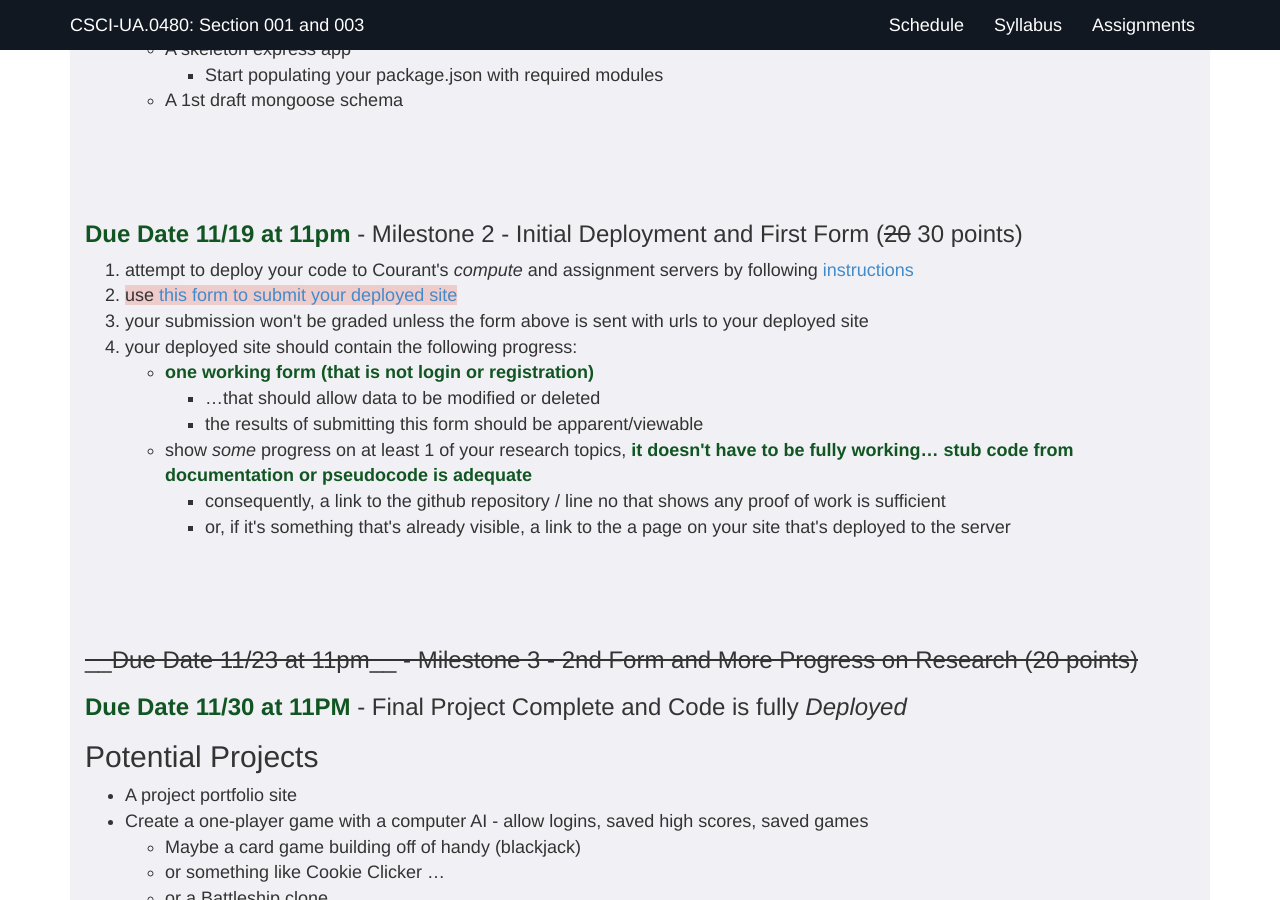
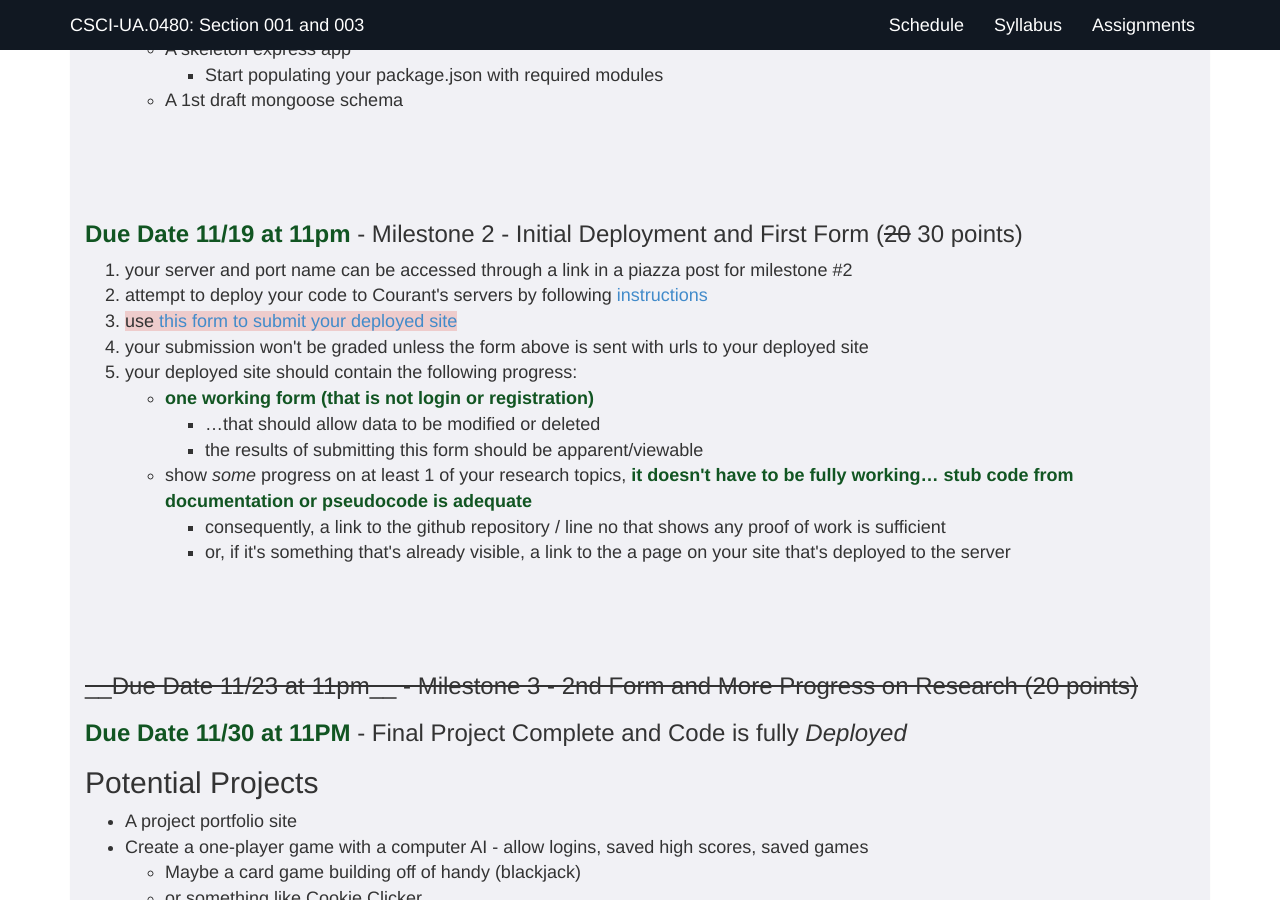
Before and after one commit to foureyes/csci-ua.0480-fall2018-001-003, a Jekyll site: the page built from final-project.markdown, in a window 1280 px wide and 900 px high, scrolled down 4006 px. Built offline with Jekyll 4.4.1, drawn with Linux system fonts in a browser that asks for light colours; a script that is not in the unit is left out.

Commit message:
additional deploy instructions

```diff
--- a/final-project.markdown
+++ b/final-project.markdown
@@ -201,10 +201,11 @@ Choose at least __8 points__ worth of these following topics (research and imple
 
 ### __Due Date 11/19 at 11pm__ - Milestone 2 - Initial Deployment and First Form (<s>20</s> 30 points)
 
-1. attempt to deploy your code to Courant's _compute_ and assignment servers by following [instructions](homework/deploy.html)
-2. <span class="warning">use [this form to submit your deployed site](https://docs.google.com/forms/d/e/1FAIpQLSezswWaLIKQgk96gifpZu1KFykNGIULChR7qlKO7PwAbQE49w/viewform)</span>
-3. your submission won't be graded unless the form above is sent with urls to your deployed site
-4. your deployed site should contain the following progress:
+1. your server and port name can be accessed through a link in a piazza post for milestone #2
+2. attempt to deploy your code to Courant's servers by following [instructions](homework/deploy.html)
+3. <span class="warning">use [this form to submit your deployed site](https://docs.google.com/forms/d/e/1FAIpQLSezswWaLIKQgk96gifpZu1KFykNGIULChR7qlKO7PwAbQE49w/viewform)</span>
+4. your submission won't be graded unless the form above is sent with urls to your deployed site
+5. your deployed site should contain the following progress:
     * __one working form (that is not login or registration)__
         * ...that should allow data to be modified or deleted
         * the results of submitting this form should be apparent/viewable
```
